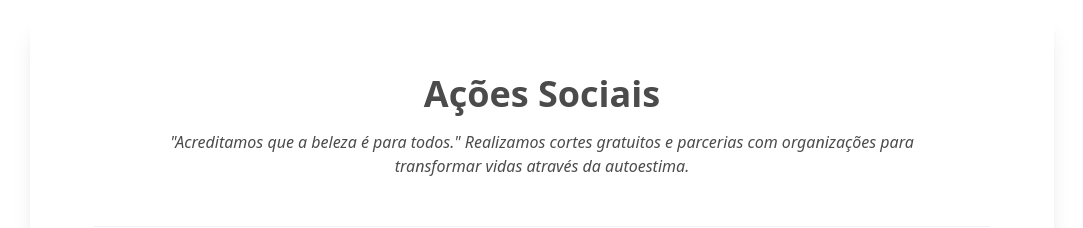
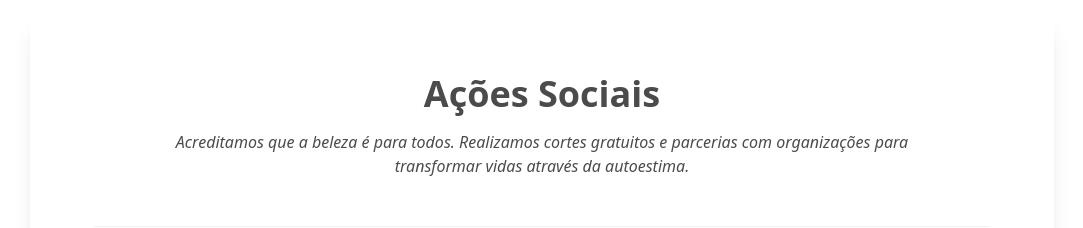
Before and after one commit to RiqueBruno/acad-w-z, a Next.js app: page /sobre in a window 1280 px wide. Shown: the part 1480-1708 px from the top of the page, without its empty margins (98-1181 px from the left). Built offline with nearby package versions, Linux system fonts and the light colour scheme.

Commit message:
Fix typo in Ações Sociais section: remove quotes from belief statement

```diff
--- a/src/app/sobre/page.tsx
+++ b/src/app/sobre/page.tsx
@@ -64,7 +64,7 @@ export default function Sobre() {
       <section className="flex flex-col items-center bg-colors-brand-primary text-colors-brand-secondary p-8 md:p-16 shadow-xl rounded-2xl text-center">
         <h2 className="text-3xl lg:text-4xl font-bold mb-4">Ações Sociais</h2>
         <p className="max-w-3xl mb-12 italic">
-          "Acreditamos que a beleza é para todos." Realizamos cortes gratuitos e
+          Acreditamos que a beleza é para todos. Realizamos cortes gratuitos e
           parcerias com organizações para transformar vidas através da
           autoestima.
         </p>
```
